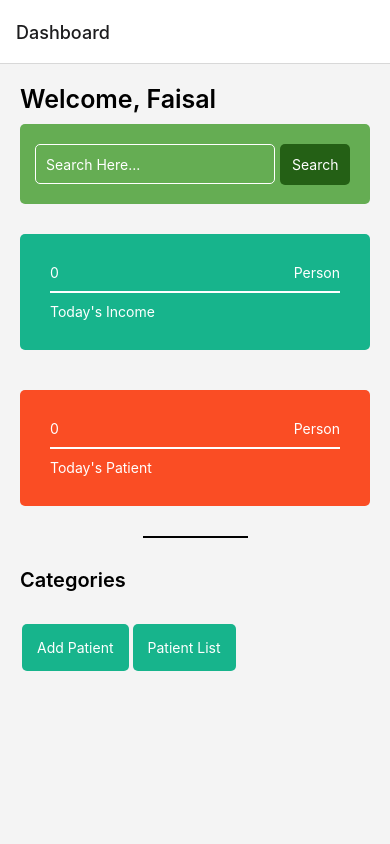
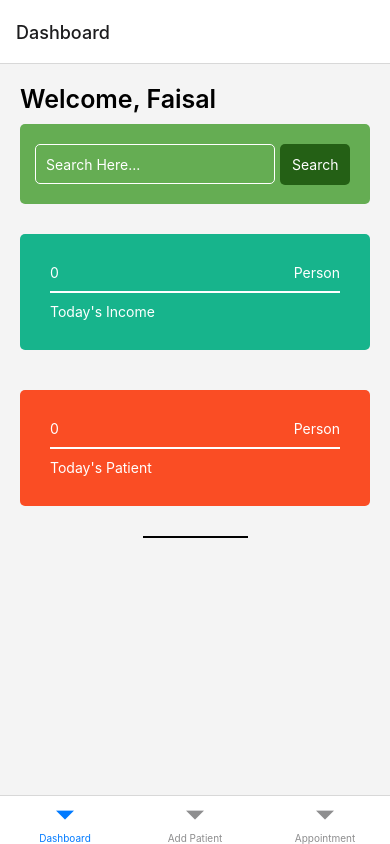
Before and after one commit to Faisal0385/medikartapp, a React Native app: screen /Dashboard in a window 390 px wide. Built offline with nearby package versions, Linux system fonts and the light colour scheme.

Commit message:
bottom navigation bar added

```diff
--- a/App.js
+++ b/App.js
@@ -1,12 +1,10 @@
-import AppointmentScreen from "./src/screens/AppointmentScreen/AppointmentScreen";
-import DashboardScreen from "./src/screens/DashboardScreen/DashboardScreen";
-import BookinScreen from "./src/screens/BookingScreen/BookingScreen";
-import PatientInfoScreen from "./src/screens/PatientInfoScreen/PatientInfoScreen";
-import ReceiptScreen from "./src/screens/ReceiptScreen/ReceiptScreen";
-import PatientListScreen from "./src/screens/PatientListScreen/PatientListScreen";
 import MainNavigator from "./src/navigations/MainNavigator";
-import ThankYouScreen from "./src/screens/ThankYouScreen/ThankYouScreen";
+import { NavigationContainer } from "@react-navigation/native";
 
 export default function App() {
-  return <MainNavigator />;
+  return (
+    <NavigationContainer>
+      <MainNavigator />
+    </NavigationContainer>
+  );
 }
--- a/package.json
+++ b/package.json
@@ -9,6 +9,7 @@
     "web": "expo start --web"
   },
   "dependencies": {
+    "@react-navigation/bottom-tabs": "^6.6.1",
     "@react-navigation/native": "^6.1.18",
     "@react-navigation/stack": "^6.4.1",
     "expo": "~51.0.28",
--- /dev/null
+++ b/src/navigations/BottomNavigator.jsx
@@ -0,0 +1,19 @@
+import React from "react";
+import { createBottomTabNavigator } from "@react-navigation/bottom-tabs";
+import DashboardScreen from "../screens/DashboardScreen/DashboardScreen";
+import PatientInfoScreen from "../screens/PatientInfoScreen/PatientInfoScreen";
+import AppointmentScreen from "../screens/AppointmentScreen/AppointmentScreen";
+
+const Tab = createBottomTabNavigator();
+
+const BottomNavigator = () => {
+  return (
+    <Tab.Navigator>
+      <Tab.Screen name="Dashboard" component={DashboardScreen} />
+      <Tab.Screen name="Patient Info" component={PatientInfoScreen} options={{ headerShown: false, tabBarLabel:"Add Patient" }}/>
+      <Tab.Screen name="Appointment" component={AppointmentScreen} options={{ headerShown: false }}/>
+    </Tab.Navigator>
+  );
+};
+
+export default BottomNavigator;
--- a/src/navigations/MainNavigator.jsx
+++ b/src/navigations/MainNavigator.jsx
@@ -1,30 +1,27 @@
 import { createStackNavigator } from "@react-navigation/stack";
-import DashboardScreen from "../screens/DashboardScreen/DashboardScreen";
-import PatientInfoScreen from "../screens/PatientInfoScreen/PatientInfoScreen";
-import AppointmentScreen from "../screens/AppointmentScreen/AppointmentScreen";
 import BookingScreen from "../screens/BookingScreen/BookingScreen";
-import { NavigationContainer } from "@react-navigation/native";
 import ReceiptScreen from "../screens/ReceiptScreen/ReceiptScreen";
 import PatientListScreen from "../screens/PatientListScreen/PatientListScreen";
 import ThankYouScreen from "../screens/ThankYouScreen/ThankYouScreen";
 import PatientHistory from "../screens/PatientHistory/PatientHistory";
+import BottomNavBar from "../screens/BottomNavBar";
 
 const Stack = createStackNavigator();
 
 function MainNavigator() {
   return (
-    <NavigationContainer>
-      <Stack.Navigator>
-        <Stack.Screen name="Dashboard" component={DashboardScreen} />
-        <Stack.Screen name="Patient Info" component={PatientInfoScreen} />
-        <Stack.Screen name="Appointment" component={AppointmentScreen} />
-        <Stack.Screen name="Booking" component={BookingScreen} />
-        <Stack.Screen name="Receipt" component={ReceiptScreen} />
-        <Stack.Screen name="Patient List" component={PatientListScreen} />
-        <Stack.Screen name="Thanks" component={ThankYouScreen} />
-        <Stack.Screen name="Patient History" component={PatientHistory} />
-      </Stack.Navigator>
-    </NavigationContainer>
+    <Stack.Navigator>
+      <Stack.Screen
+        name="Bottom Navbar"
+        component={BottomNavBar}
+        options={{ headerShown: false }}
+      />
+      <Stack.Screen name="Booking" component={BookingScreen} />
+      <Stack.Screen name="Receipt" component={ReceiptScreen} options={{ headerShown: false }}/>
+      <Stack.Screen name="Thanks" component={ThankYouScreen} />
+      <Stack.Screen name="Patient List" component={PatientListScreen} />
+      <Stack.Screen name="Patient History" component={PatientHistory} />
+    </Stack.Navigator>
   );
 }
 
--- /dev/null
+++ b/src/screens/BottomNavBar.js
@@ -0,0 +1,6 @@
+import React from "react";
+import BottomNavigator from "../navigations/BottomNavigator";
+
+export default function BottomNavBar() {
+  return <BottomNavigator />;
+}
--- a/src/screens/DashboardScreen/DashboardScreen.jsx
+++ b/src/screens/DashboardScreen/DashboardScreen.jsx
@@ -64,34 +64,6 @@ const DashboardScreen = () => {
             }}
           ></View>
         </View>
-
-        <SubHeadingTitle title="Categories" />
-
-        <View
-          style={{
-            flexDirection: "row",
-            marginVertical: 30,
-          }}
-        >
-          <TouchableOpacity
-            style={styles.button}
-            onPress={goToPatientInfoScreen}
-          >
-            <Text style={{ color: "white" }}>Add Patient</Text>
-          </TouchableOpacity>
-          <TouchableOpacity
-            style={styles.button}
-            onPress={goToPatientListScreen}
-          >
-            <Text style={{ color: "white" }}>Patient List</Text>
-          </TouchableOpacity>
-          {/* <TouchableOpacity
-            style={styles.button}
-            onPress={goToPatientHistoryScreen}
-          >
-            <Text style={{ color: "white" }}>Previous Patient</Text>
-          </TouchableOpacity> */}
-        </View>
       </SafeAreaView>
     </View>
   );
@@ -105,11 +77,4 @@ const styles = StyleSheet.create({
     backgroundColor: "#F4F4F4",
     paddingHorizontal: 20,
   },
-  button: {
-    alignItems: "center",
-    backgroundColor: "#17B48C",
-    padding: 15,
-    borderRadius: 5,
-    margin:2
-  },
 });
--- a/src/screens/ReceiptScreen/ReceiptScreen.jsx
+++ b/src/screens/ReceiptScreen/ReceiptScreen.jsx
@@ -43,7 +43,7 @@ const ReceiptScreen = () => {
                 ZYONA LEASER
               </Text>
             </Text>
-            <View style={{ alignItems: "center", marginTop:10 }}>
+            <View style={{ alignItems: "center", marginTop: 10 }}>
               <Text>Contact: 0161544212</Text>
               <Text>
                 Address: জব্বার মার্কেট ২য় তলা, উপজেলা সদর বোয়ালখালী চট্টগ্রাম।
@@ -63,11 +63,13 @@ const ReceiptScreen = () => {
             <Text
               style={{ backgroundColor: "#eae8e8", padding: 10, marginTop: 10 }}
             >
-              <Text style={{ fontWeight: "700" }}>Payment Status: </Text>{" "}
+              <Text style={{ fontWeight: "700" }}>Payment Status: </Text>
               <Text style={{ color: "green", fontSize: 16, fontWeight: "700" }}>
-                Paid{" "}
+                Paid
               </Text>
-              <Text style={{ fontWeight: "700" }}> Time: </Text> 7:30 PM
+              <Text>{"          "}</Text>
+              <Text style={{ fontWeight: "700" }}> Date</Text> 12-12-24 :: 7:30
+              PM
             </Text>
 
             <View style={{ alignItems: "center", justifyContent: "center" }}>
@@ -126,6 +128,12 @@ const ReceiptScreen = () => {
             >
               <Text style={{ color: COLOR_WHITE }}>Print Receipt</Text>
             </TouchableOpacity>
+            <TouchableOpacity
+              style={styles.skipButton}
+              onPress={goToThankYouScreen}
+            >
+              <Text style={{ color: COLOR_WHITE }}>Skip</Text>
+            </TouchableOpacity>
             <Text
               style={{ textAlign: "center", fontStyle: "italic", fontSize: 12 }}
             >
@@ -164,4 +172,11 @@ const styles = StyleSheet.create({
     borderRadius: 5,
     marginVertical: 20,
   },
+  skipButton: {
+    alignItems: "center",
+    backgroundColor: "#FA4D24",
+    padding: 10,
+    borderRadius: 5,
+    marginBottom:10
+  },
 });
```
Also changed, not shown: 1 other file (tests, documents, lock files or other folders).
